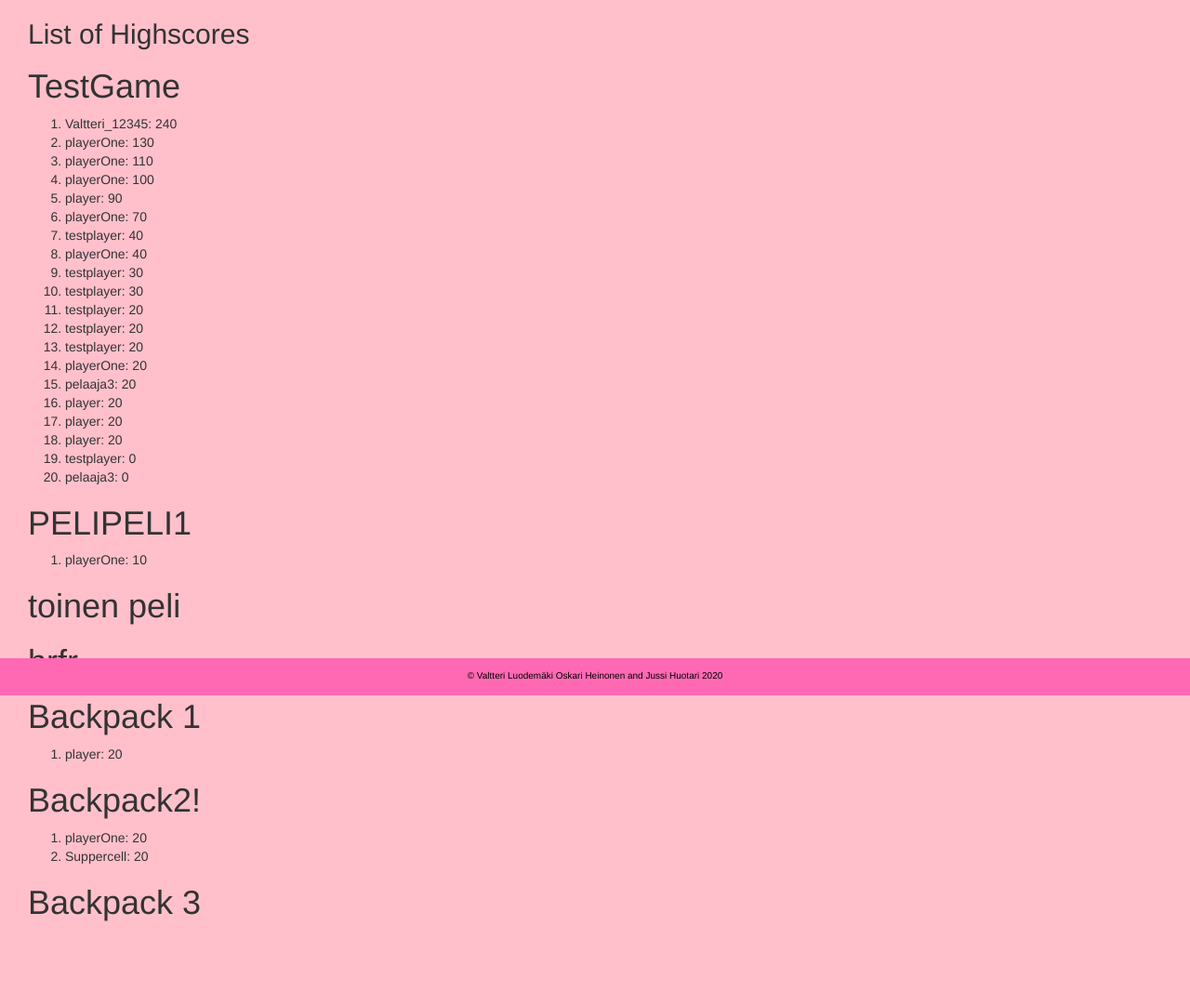
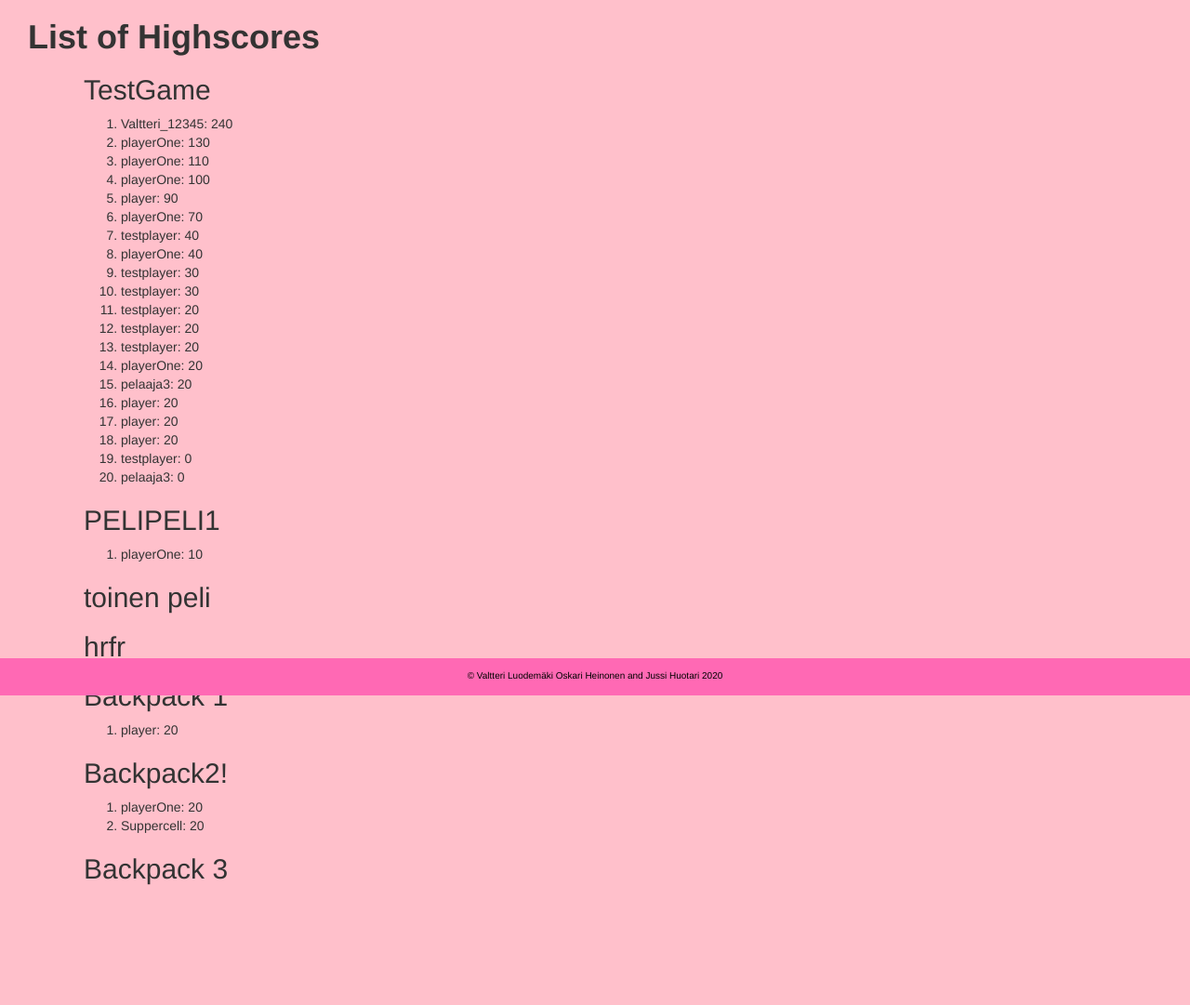
Before and after one commit to oheinonen/wsd2019_project, a Django app: page /highscores/ in a window 1280 px wide. Shown: the part 52-1133 px from the top of the page at 93% size. Before the commit the page ends 1043 px from the top, so only its background shows below. Run offline with Django 3.2, Linux system fonts and the light colour scheme; data comes from the database, SQL or seed files in the repository; both versions use the stored data as it was after the commit; some libraries are stand-ins or nearby versions.

Commit message:
unified templates

```diff
--- a/gamestore/static/gamestore/style.css
+++ b/gamestore/static/gamestore/style.css
@@ -50,3 +50,8 @@ body {
   color: hotpink;
   background: lightblue;
 }
+
+.cont-2 {
+    padding-left: 60px;
+    padding-bottom: 40px;  /*keeps the text from going behind the footer*/
+}
--- a/gamestore/templates/gamestore/highscores.html
+++ b/gamestore/templates/gamestore/highscores.html
@@ -4,10 +4,10 @@
 
 {% block content %}
 
-  <h2>List of Highscores </h2>
-
+  <h1><strong>List of Highscores </strong></h1>
+  <div class="cont-2">
   {% for game in games %}
-    <h1>{{ game.name }}</h1>
+    <h2>{{ game.name }}</h2>
     <ol>
       {% for score in highscores %}
 
@@ -20,5 +20,6 @@
       {% endfor %}
     </ol>
   {% endfor %}
+  </div>
 
 {% endblock %}
--- a/templates/home.html
+++ b/templates/home.html
@@ -5,6 +5,10 @@
 
 {% block content %}
 {% if user.is_authenticated %}
+
+<h1><strong>Welcome!</strong></h1>
+<div class="cont-2">
+
 
   {% if user.usertype == "['dev']" %}
 
@@ -39,6 +43,7 @@
       <a href="{% url 'browse_games' %}" class="btn btn-default"> Buy More Here!</a>
 
     {% endif %}
+</div>
 
 {% else %}
 
```
Also changed, not shown: gamestore/templates/gamestore/browse_games.html (+5 -4 lines), db.sqlite3.
